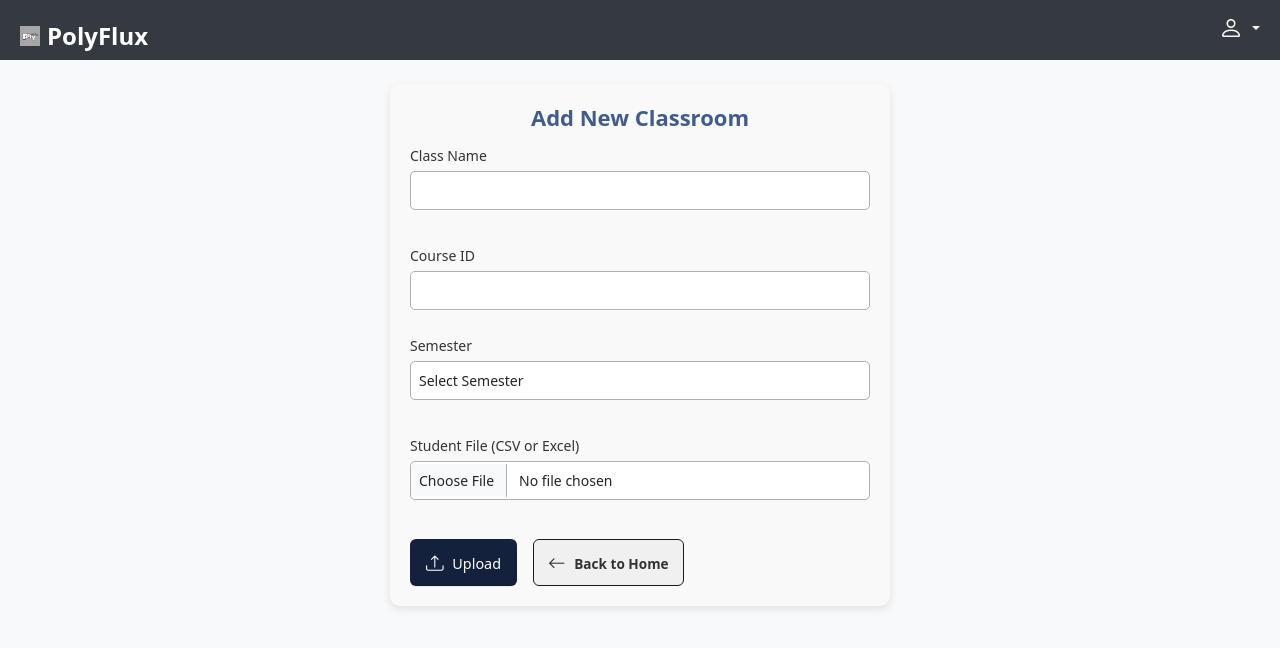
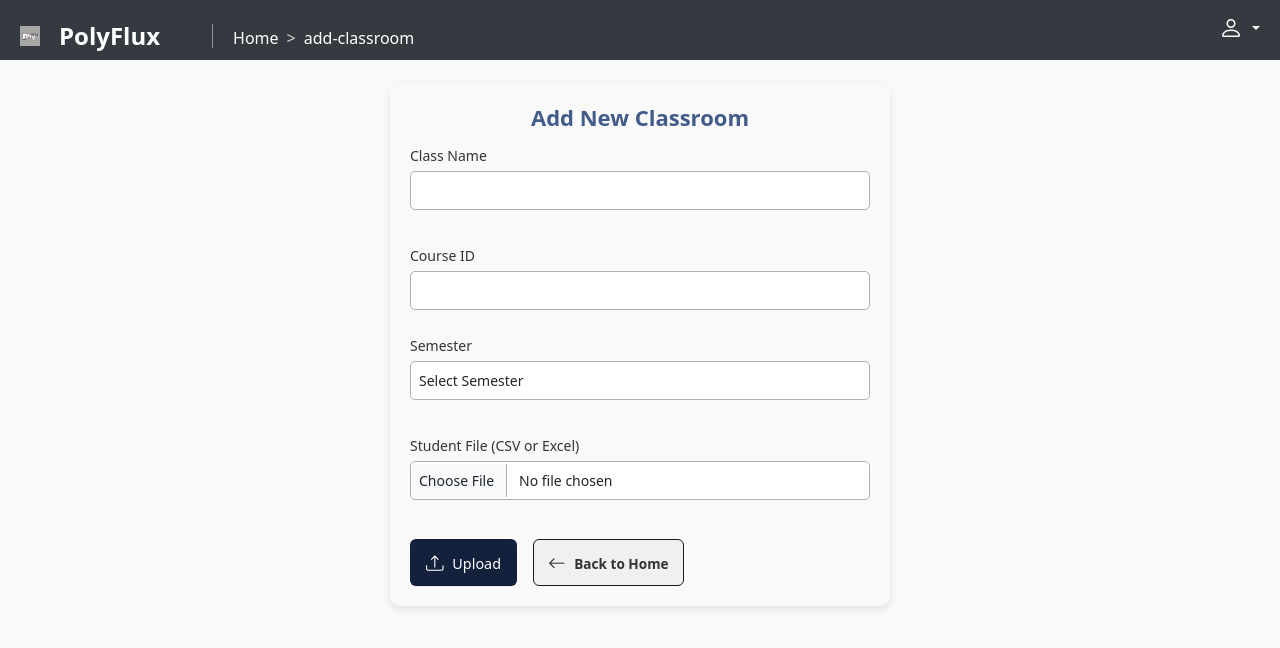
Before and after one commit to SaramshGautam/polyflux-platform, a React (Create React App) app: page /add-classroom in a window 1280 px wide. Shown: the top 648 px of the page. Built offline with nearby package versions, Linux system fonts and the light colour scheme; what tldraw would draw is missing.

Commit message:
Added breadcrumbs feature

```diff
--- /dev/null
+++ b/src/components/navbar/Breadcrumbs.js
@@ -0,0 +1,151 @@
+// src/components/navbar/Breadcrumbs.js
+import React from "react";
+import { Link, useLocation } from "react-router-dom";
+
+const decodeSafe = (v) => {
+  if (!v) return "";
+  try { return decodeURIComponent(v); } catch { return v; }
+};
+
+export default function Breadcrumbs() {
+  const { pathname } = useLocation();
+  const role = localStorage.getItem("role");
+
+  const homeRoute =
+    role === "teacher" ? "/teachers-home" :
+    role === "student" ? "/students-home" :
+    "/";
+
+  const path = pathname !== "/" ? pathname.replace(/\/+$/, "") : "/";
+
+  const renderCrumbs = (crumbs) => (
+    <nav className="breadcrumbs" aria-label="breadcrumbs">
+      {crumbs.map((c, i) => {
+        const last = i === crumbs.length - 1;
+        return (
+          <span className="crumb" key={`${c.path}-${i}`}>
+            {last || c.noLink ? <span>{c.label}</span> : <Link to={c.path}>{c.label}</Link>}
+            {!last && <span className="crumb-sep"> &gt; </span>}
+          </span>
+        );
+      })}
+    </nav>
+  );
+
+  if (path === homeRoute) {
+    return renderCrumbs([{ label: "Home", path: homeRoute }]);
+  }
+  if (path.startsWith("/whiteboard")) {
+    const seg = path.split("/").filter(Boolean);
+    const [, className, projectName, teamName] = seg;
+
+    const crumbs = [
+      { label: "Home", path: homeRoute },
+      { label: decodeSafe(className), path: `/classroom/${className}` },
+      { label: decodeSafe(projectName), path: `/classroom/${className}/project/${projectName}` },
+      { label: decodeSafe(teamName), path: `/classroom/${className}/project/${projectName}/team/${teamName}` },
+      { label: "Whiteboard", path, noLink: true }, // final crumb not clickable
+    ];
+    return renderCrumbs(crumbs);
+  }
+
+  if (path.startsWith("/classroom")) {
+    const seg = path.split("/").filter(Boolean);
+    const className = seg[1];
+    const base = [
+      { label: "Home", path: homeRoute },
+      { label: decodeSafe(className), path: `/classroom/${className}` },
+    ];
+    const isTeacher = role === "teacher";
+
+    if (seg.length === 2) return renderCrumbs(base);
+
+    const next = seg[2];
+
+    if (isTeacher) {
+      if (next === "add-project") {
+        return renderCrumbs([...base, { label: "Add Project", path: `/classroom/${className}/add-project` }]);
+      }
+
+      if (next === "edit") {
+        return renderCrumbs([...base, { label: "Edit Classroom", path: `/classroom/${className}/edit` }]);
+      }
+
+      if (next === "manage-students") {
+        const crumbs = [...base, { label: "Manage Students", path: `/classroom/${className}/manage-students` }];
+        if (seg.length >= 4) {
+          const sub = seg[3];
+          if (sub === "add-student") {
+            crumbs.push({ label: "Add Student", path: `/classroom/${className}/manage-students/add-student` });
+          } else if (seg.length >= 5 && seg[4] === "edit") {
+            crumbs.push({ label: "Edit Student", path: `/classroom/${className}/manage-students/${sub}/edit` });
+          }
+        }
+        return renderCrumbs(crumbs);
+      }
+
+      if (next === "project" && seg.length >= 4) {
+        const projectName = seg[3];
+        const crumbs = [
+          ...base,
+          { label: decodeSafe(projectName), path: `/classroom/${className}/project/${projectName}` },
+        ];
+
+        if (seg.length === 4) return renderCrumbs(crumbs);
+
+        const sub = seg[4];
+
+        if (sub === "edit") {
+          crumbs.push({ label: "Edit Project", path: `/classroom/${className}/project/${projectName}/edit` });
+          return renderCrumbs(crumbs);
+        }
+
+        if (sub === "manage-teams") {
+          crumbs.push({ label: "Manage Teams", path: `/classroom/${className}/project/${projectName}/manage-teams` });
+          return renderCrumbs(crumbs);
+        }
+
+        if (sub === "team" && seg.length >= 6) {
+          const teamName = seg[5];
+          crumbs.push({
+            label: decodeSafe(teamName),
+            path: `/classroom/${className}/project/${projectName}/team/${teamName}`,
+          });
+          return renderCrumbs(crumbs);
+        }
+
+        return renderCrumbs(crumbs);
+      }
+
+      let cumulative = "";
+      const generic = [{ label: "Home", path: homeRoute }];
+      seg.forEach((s) => {
+        cumulative += `/${s}`;
+        if (!["classroom", "project", "team"].includes(s.toLowerCase())) {
+          generic.push({ label: decodeSafe(s), path: cumulative });
+        }
+      });
+      return renderCrumbs(generic);
+    }
+
+    const exclude = ["classroom", "project", "team"];
+    const crumbs = [...base];
+    for (let i = 2; i < seg.length; i++) {
+      const s = seg[i];
+      if (!exclude.includes(s.toLowerCase())) {
+        const cumulative = `/${seg.slice(0, i + 1).join("/")}`;
+        crumbs.push({ label: decodeSafe(s), path: cumulative });
+      }
+    }
+    return renderCrumbs(crumbs);
+  }
+
+  const seg = path.split("/").filter(Boolean);
+  let cumulative = "";
+  const generic = [{ label: "Home", path: homeRoute }];
+  seg.forEach((s) => {
+    cumulative += `/${s}`;
+    generic.push({ label: decodeSafe(s), path: cumulative });
+  });
+  return renderCrumbs(generic);
+}
--- a/src/components/navbar/Navbar.css
+++ b/src/components/navbar/Navbar.css
@@ -25,6 +25,49 @@ body {
 .navbar-left {
   display: flex;
   align-items: center;
+  gap: 12px;
+  min-width: 0;
+}
+.divider {
+  width: 1px;
+  height: 24px;
+  background: rgba(255, 255, 255, 0.45);
+  margin: 0 8px;
+}
+
+.navbar-breadcrumbs {
+  display: flex;
+  align-items: center;
+  min-width: 0;
+  overflow: hidden;
+  white-space: nowrap;
+  text-overflow: ellipsis;
+}
+
+.breadcrumbs .crumb a,
+.breadcrumbs .crumb span {
+  color: #fff !important;
+  text-decoration: none;
+  font-size: 16px;
+  line-height: 1;
+  display: inline-block;
+  vertical-align: middle;
+}
+
+.breadcrumbs .crumb a:hover {
+  color: #f1f1f1;
+  text-decoration: underline;
+}
+
+.breadcrumbs .crumb-sep {
+  margin: 0 8px;
+  color: #f1f1f1;
+  opacity: 0.8;
+  vertical-align: middle;
+}
+
+.navbar-right {
+  margin-left: auto;
 }
 
 .navbar-title {
--- a/src/components/navbar/Navbar.js
+++ b/src/components/navbar/Navbar.js
@@ -2,6 +2,7 @@ import React, { useState, useEffect } from "react";
 // import { useNavigate, Routes, Route } from "react-router-dom";
 import { useNavigate, Link } from "react-router-dom";
 import "./Navbar.css";
+import Breadcrumbs from "./Breadcrumbs";
 import HowToUse from "./HowToUse";
 
 const Navbar = () => {
@@ -58,6 +59,10 @@ const Navbar = () => {
               How to Use
             </Link>
           )}
+        </div>
+        <div className="divider" aria-hidden="true" />
+        <div className="navbar-breadcrumbs">
+          <Breadcrumbs />
         </div>
       </div>
       <div className="navbar-right">
```
